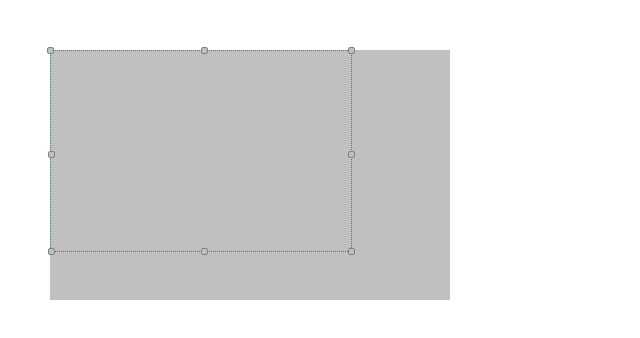
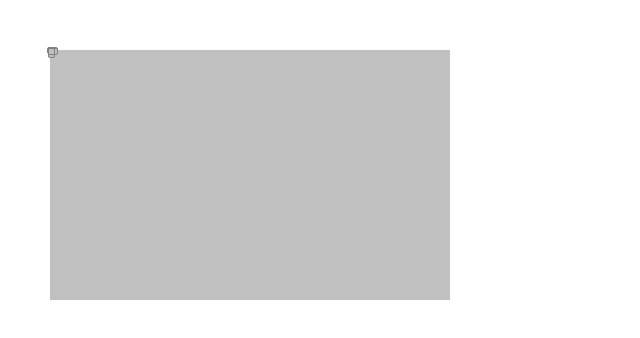
Before and after one commit to dymecki/ImageSelection, a plain HTML site: page public/index.html in a window 1280 px wide. Shown: the whole page, without its empty margins (0-640 px from the left). Drawn offline with Linux system fonts and the light colour scheme.

Commit message:
Commented out height and width properties of .selection - they're defined in JS now.

```diff
--- a/frontend/scss/styles.scss
+++ b/frontend/scss/styles.scss
@@ -13,14 +13,15 @@ $nodeBgColorHover: royalblue;
 
 .selection {
     position: absolute;
+    display: block;
     border: 1px dotted royalblue;
     cursor: all-scroll;
 
     top: 0;
     left: 0;
 
-    width: 300px;
-    height: 200px;
+    //width: 300px;
+    //height: 200px;
 
     // TODO: Jak zrobić przezroczystość tylko jednej właściwości (tła), a nie wszystkich?
     //background: royalblue;
```
Also changed, not shown: public/css/styles.css.
